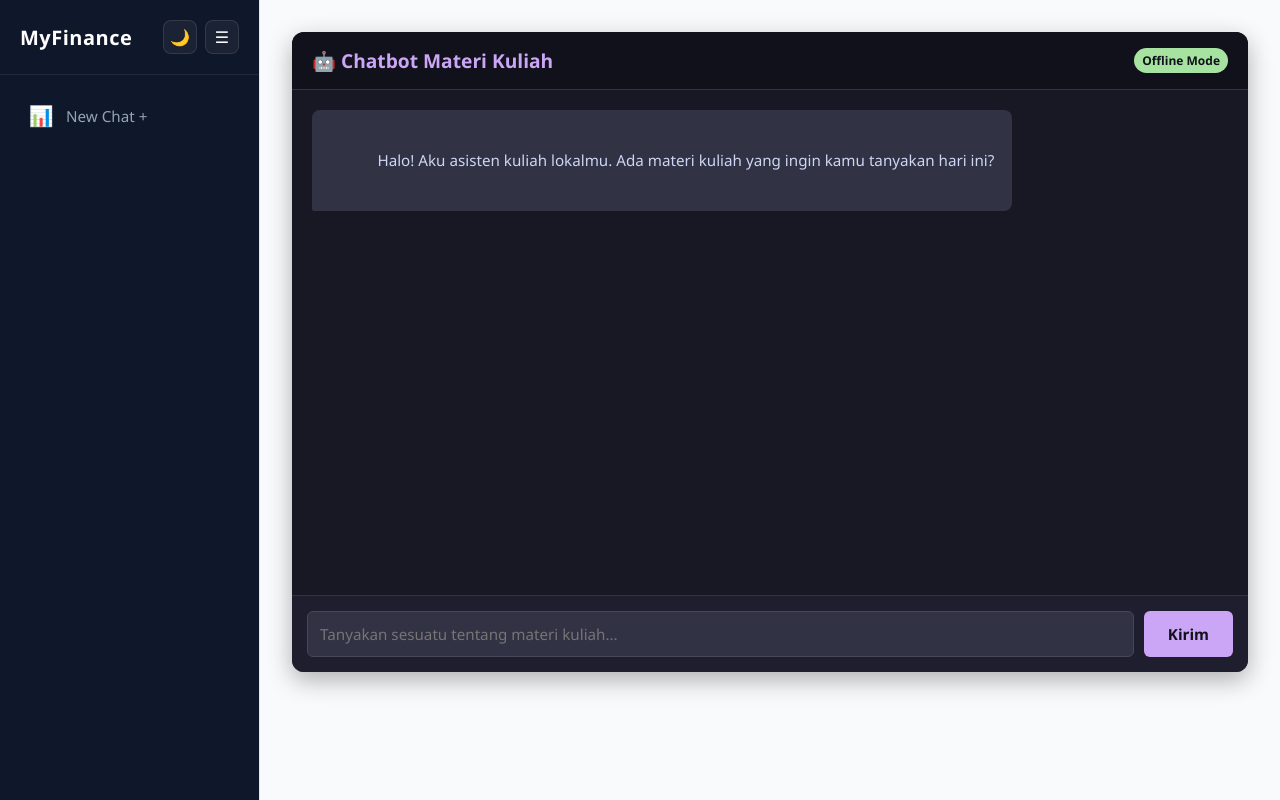
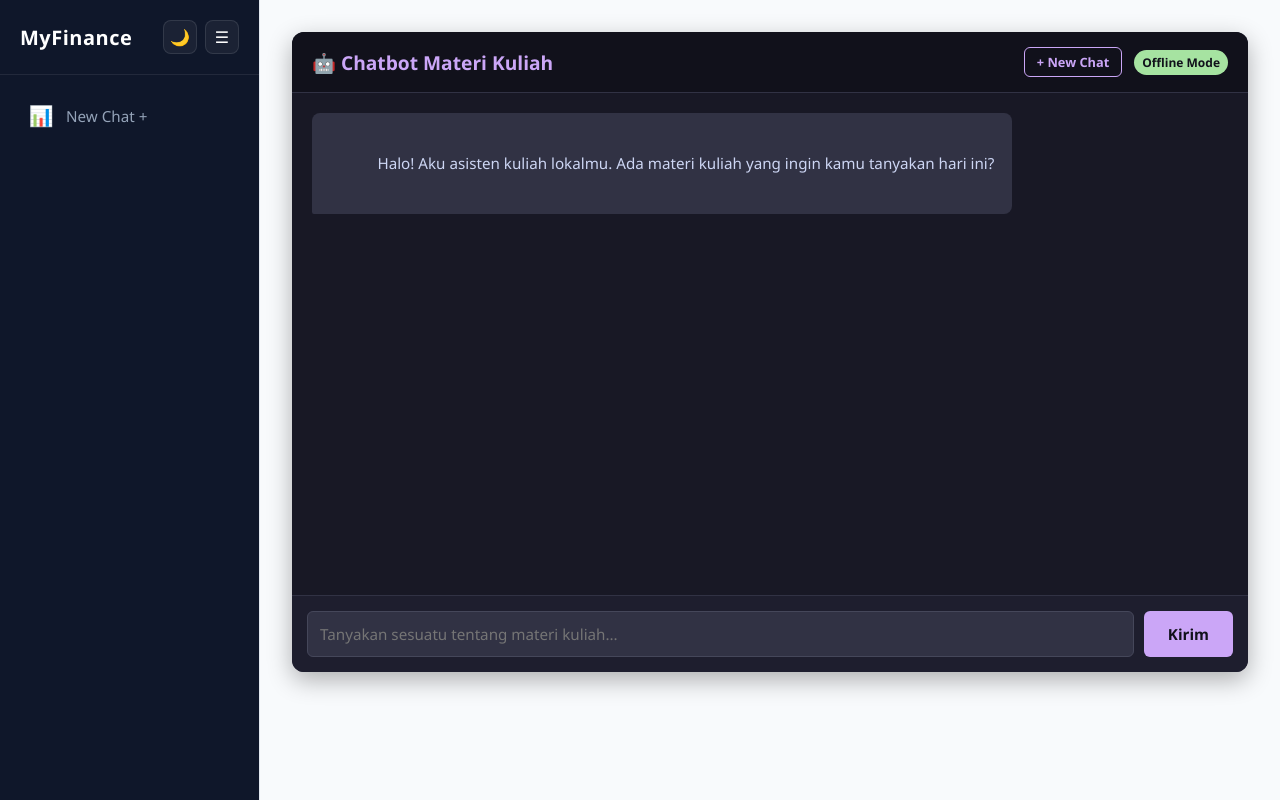
Before and after one commit to 230055Fawwaz/Chatbot-JKKD, a Flask app: page / in a window 1280 px wide. Run offline with Flask 3, Linux system fonts and the light colour scheme.

Commit message:
Feat: Add "New Chat" button

```diff
--- a/app/static/css/chat.css
+++ b/app/static/css/chat.css
@@ -156,3 +156,28 @@
     background: #45475a;
     border-radius: 3px;
 }
+
+/* Gaya untuk Grouping di Header */
+.header-actions {
+    display: flex;
+    align-items: center;
+    gap: 12px;
+}
+
+/* Gaya Tombol New Chat */
+.new-chat-btn {
+    background-color: transparent;
+    color: #cba6f7;
+    border: 1px solid #cba6f7;
+    border-radius: 6px;
+    padding: 5px 12px;
+    font-size: 0.8rem;
+    font-weight: bold;
+    cursor: pointer;
+    transition: all 0.2s ease;
+}
+
+.new-chat-btn:hover {
+    background-color: #cba6f7;
+    color: #11111b;
+}
--- a/app/static/js/chat.js
+++ b/app/static/js/chat.js
@@ -13,6 +13,7 @@ document.addEventListener('DOMContentLoaded', () => {
     const chatForm = document.getElementById('chatForm');
     const userInput = document.getElementById('userInput');
     const chatBox = document.getElementById('chatBox');
+    const newChatBtn = document.getElementById('newChatBtn');
 
     chatForm.addEventListener('submit', async (e) => {
         e.preventDefault(); // Mencegah page reload
@@ -54,6 +55,15 @@ document.addEventListener('DOMContentLoaded', () => {
             hapusLoading(loadingId);
             tampilkanPesan('Gagal terhubung ke server Flask. Pastikan Flask menyala.', 'bot-message error');
         }
+    });
+
+    newChatBtn.addEventListener('click', () => {
+        // 1. Kosongkan seluruh isi chatBox
+        chatBox.innerHTML = '';
+
+        // 2. Tampilkan kembali pesan sambutan awal dari bot
+        const pesanAwal = "Halo! Aku asisten kuliah lokalmu. Ada materi kuliah yang ingin kamu tanyakan hari ini?";
+        tampilkanPesan(pesanAwal, 'bot-message');
     });
 
     function tampilkanPesan(teks, tipeKelas, sources = []) {
--- a/app/templates/chat.html
+++ b/app/templates/chat.html
@@ -19,7 +19,10 @@
 <div class="chat-container">
     <div class="chat-header">
         <h2>🤖 Chatbot Materi Kuliah</h2>
-        <span class="status-badge">Offline Mode</span>
+        <div class="header-actions">
+            <button type="button" id="newChatBtn" class="new-chat-btn">+ New Chat</button>
+            <span class="status-badge">Offline Mode</span>
+        </div>
     </div>
 
     <div class="chat-box" id="chatBox">
```
